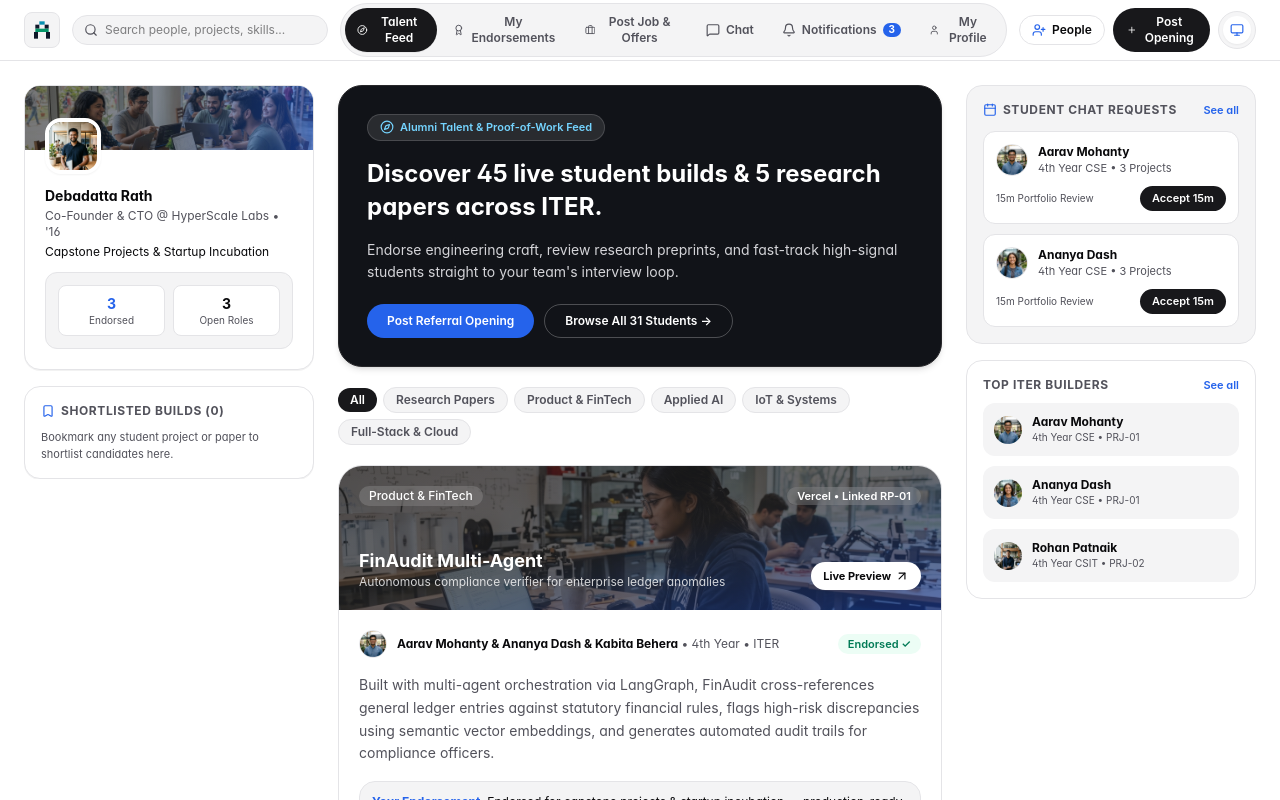
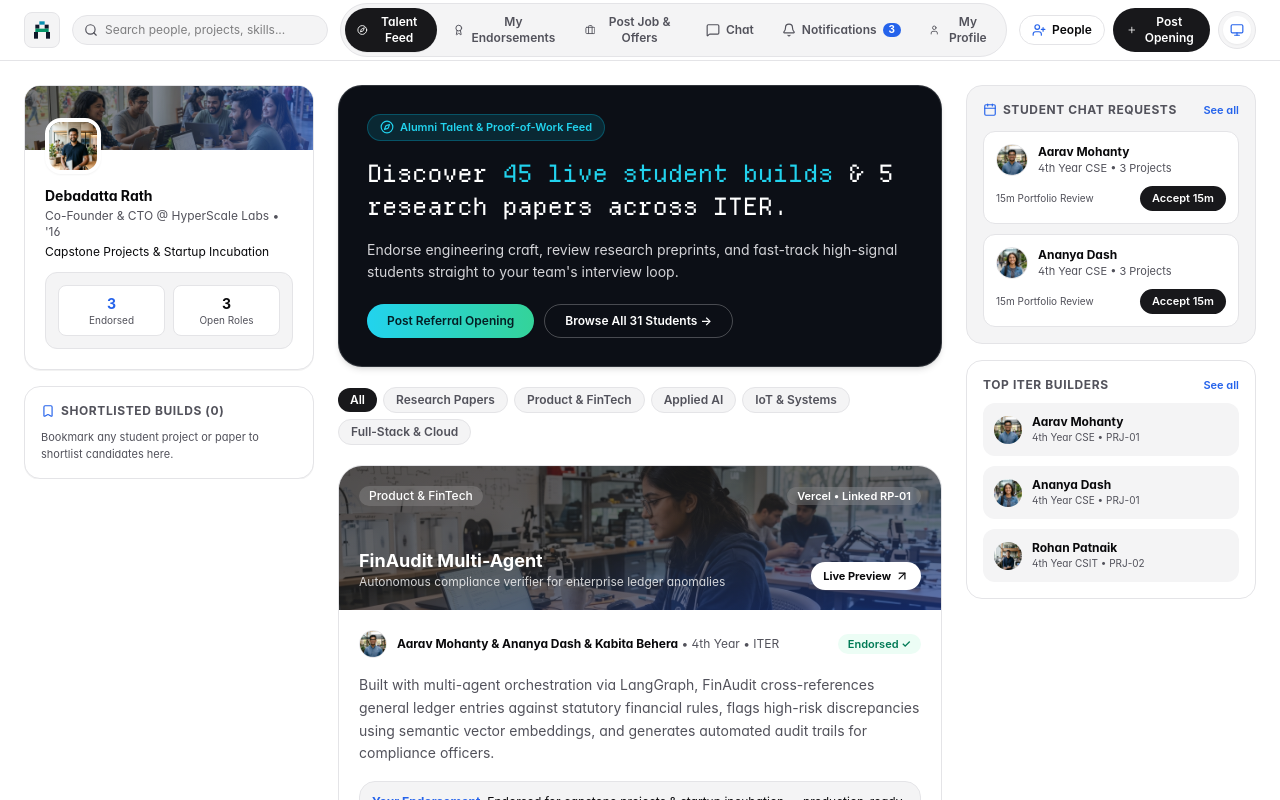
Before and after one commit to ragelabs-ssssd/Alum-Connect, a Next.js app: page /alumni in a window 1280 px wide. Shown: the top 800 px of the page. Built offline with nearby package versions, Linux system fonts and the light colour scheme.

Commit message:
feat: apply Departure Mono (font-luma-title) & Cyan/Emerald hero styling across Alumni feed tabs

```diff
--- a/src/app/alumni/page.tsx
+++ b/src/app/alumni/page.tsx
@@ -864,13 +864,13 @@ export default function AlumniFeedPage() {
           {section === 'feed' && (
             <>
               {/* Hero Card */}
-              <div className="rounded-3xl bg-[#111318] text-white p-6 sm:p-7 space-y-4 shadow-md border border-zinc-800">
-                <span className="inline-flex items-center gap-1.5 rounded-full bg-white/10 border border-white/15 px-3 py-1 text-[11px] font-semibold text-sky-300">
+              <div className="rounded-3xl bg-[#0C0F16] text-white p-6 sm:p-7 space-y-4 shadow-md border border-[rgba(226,232,240,0.16)]">
+                <span className="inline-flex items-center gap-1.5 rounded-full bg-cyan-500/15 border border-cyan-500/30 px-3 py-1 text-[11px] font-semibold text-[#22D3EE]">
                   <Compass className="w-3.5 h-3.5" />
                   Alumni Talent &amp; Proof-of-Work Feed
                 </span>
-                <h1 className="text-xl sm:text-2xl font-bold leading-snug">
-                  Discover {PROJECTS_DATA.length} live student builds &amp; {RESEARCH_PAPERS_DATA.length} research papers across ITER.
+                <h1 className="font-luma-title text-xl sm:text-2xl leading-snug tracking-tight">
+                  Discover <span className="text-[#22D3EE]">{PROJECTS_DATA.length} live student builds</span> &amp; {RESEARCH_PAPERS_DATA.length} research papers across ITER.
                 </h1>
                 <p className="text-xs sm:text-sm text-zinc-300 max-w-2xl leading-relaxed">
                   Endorse engineering craft, review research preprints, and fast-track high-signal students straight to your team&apos;s interview loop.
@@ -879,7 +879,7 @@ export default function AlumniFeedPage() {
                   <button
                     type="button"
                     onClick={() => setSection('post-job')}
-                    className="rounded-full bg-[#2563EB] hover:bg-blue-500 text-white px-5 py-2 text-xs font-semibold transition-colors"
+                    className="rounded-full bg-[linear-gradient(90deg,#22D3EE_0%,#34D399_100%)] hover:brightness-110 text-[#041E24] px-5 py-2 text-xs font-semibold transition-all shadow-xs"
                   >
                     Post Referral Opening
                   </button>
@@ -1053,7 +1053,7 @@ export default function AlumniFeedPage() {
           {section === 'endorsements' && (
             <div className="space-y-4">
               <div className="rounded-3xl border border-[#E4E4E7] dark:border-zinc-800 bg-[#F4F4F5] dark:bg-zinc-900 p-6 space-y-1">
-                <h1 className="text-lg font-bold">My Endorsed Builds &amp; Papers ({endorsedCards.length})</h1>
+                <h1 className="font-luma-title text-xl sm:text-2xl leading-snug tracking-tight">My Endorsed Builds &amp; Papers ({endorsedCards.length})</h1>
                 <p className="text-xs text-[#52525B] dark:text-zinc-400">
                   Every endorsement you issue appears on the Student Feed and boosts referral readiness.
                 </p>
@@ -1084,7 +1084,7 @@ export default function AlumniFeedPage() {
             <div className="space-y-4">
               <div className="rounded-2xl border border-[#E4E4E7] dark:border-zinc-800 bg-white dark:bg-zinc-900 p-4 flex flex-wrap items-center justify-between gap-3">
                 <div>
-                  <h1 className="text-sm font-bold">Post a Detailed Alumni Opening</h1>
+                  <h1 className="font-luma-title text-base sm:text-lg leading-snug tracking-tight">Post a Detailed Alumni Opening</h1>
                   <p className="text-xs text-[#52525B] dark:text-zinc-400">
                     Add Job Title, full JD, Last Date to apply, CGPA/Batch eligibility &amp; Referral Slots.
                   </p>
@@ -1145,7 +1145,7 @@ export default function AlumniFeedPage() {
             <div className="space-y-3">
               <div className="rounded-3xl border border-[#E4E4E7] dark:border-zinc-800 bg-[#F4F4F5] dark:bg-zinc-900 p-5 flex items-center justify-between">
                 <div>
-                  <h1 className="text-lg font-bold">Alumni Notifications</h1>
+                  <h1 className="font-luma-title text-xl sm:text-2xl leading-snug tracking-tight">Alumni Notifications</h1>
                   <p className="text-xs text-[#52525B]">Referral requests, paper reviews &amp; student chat bookings.</p>
                 </div>
                 <button
@@ -1192,7 +1192,7 @@ export default function AlumniFeedPage() {
                     className="h-20 w-20 rounded-2xl object-cover border-4 border-white dark:border-zinc-900 shadow-sm bg-[#18181B]"
                   />
                   <div>
-                    <h1 className="text-xl font-bold">{CURRENT_ALUM.fullName}</h1>
+                    <h1 className="font-luma-title text-xl sm:text-2xl leading-snug tracking-tight">{CURRENT_ALUM.fullName}</h1>
                     <p className="text-xs sm:text-sm text-[#52525B] dark:text-zinc-400">
                       {CURRENT_ALUM.designation} @ {CURRENT_ALUM.company} • Batch &apos;{String(CURRENT_ALUM.batchYear).slice(-2)} (ITER, SOA)
                     </p>
--- a/src/components/AlumStudentChatSection.tsx
+++ b/src/components/AlumStudentChatSection.tsx
@@ -423,7 +423,7 @@ export default function AlumStudentChatSection({
     <div className="space-y-4">
       <div className="flex flex-wrap items-center justify-between gap-3">
         <div>
-          <h2 className="text-xl font-bold tracking-tight text-zinc-900 dark:text-zinc-100">
+          <h2 className="font-luma-title text-xl sm:text-2xl leading-snug tracking-tight text-zinc-900 dark:text-zinc-100">
             Alumni ↔ Student Direct Chat
           </h2>
           <p className="text-xs text-zinc-500 dark:text-zinc-400">
```
